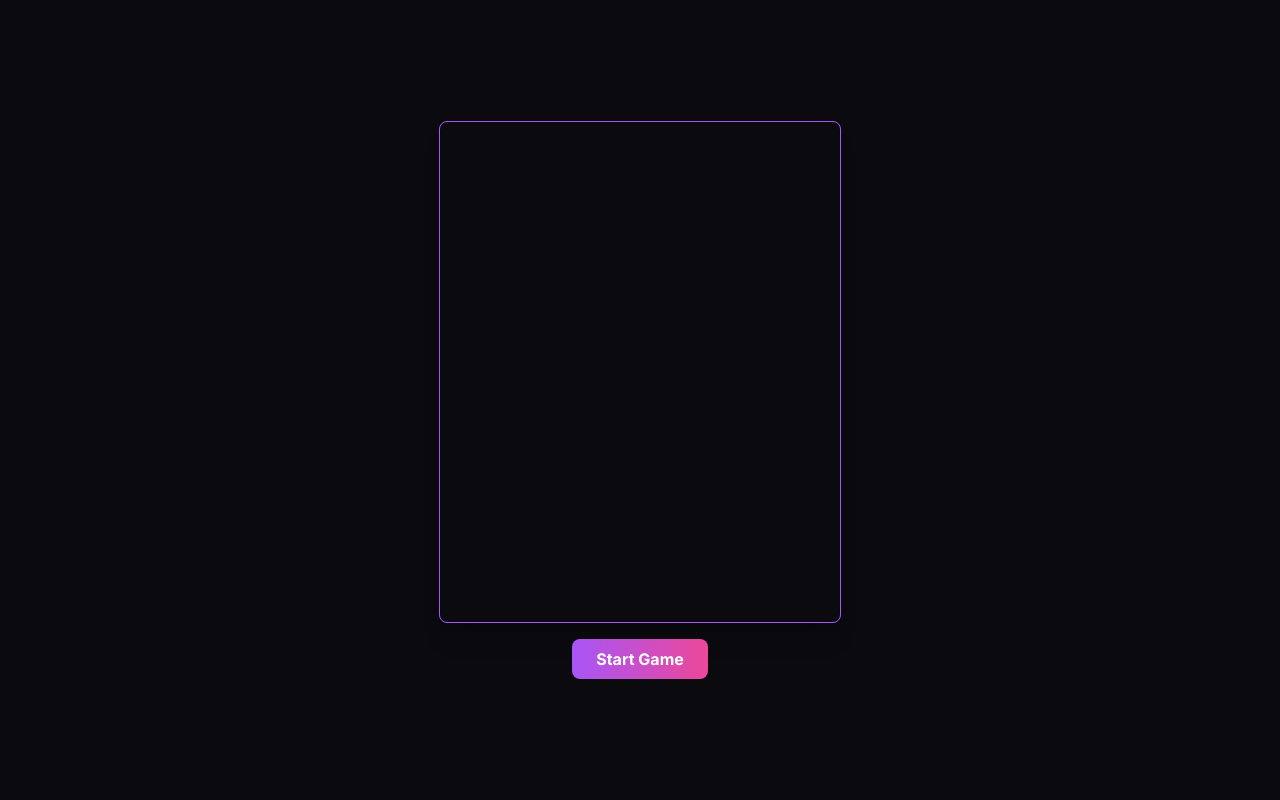
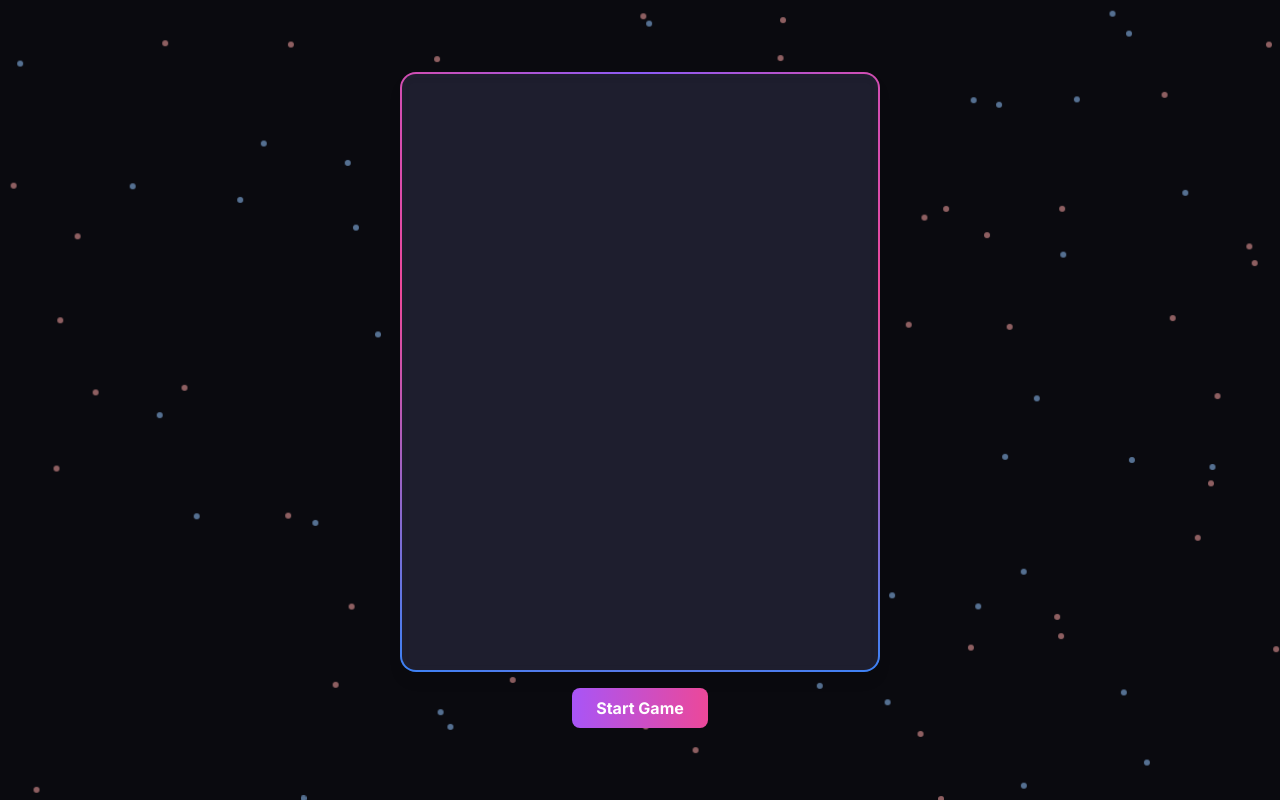
Before and after one commit to dinesh-git17/dinesh-portfolio, a Next.js app: page /flappy-bird in a window 1280 px wide. Built offline with nearby package versions, Linux system fonts and the light colour scheme.

Commit message:
Updated flappy bird logic and ui

```diff
--- a/src/components/FlappyBirdGame.tsx
+++ b/src/components/FlappyBirdGame.tsx
@@ -1,5 +1,6 @@
 "use client";
 import { useEffect, useRef, useState, useCallback } from "react";
+import FloatingDots from "@/components/FloatingDots";
 
 // ✅ Define Pipe Type
 type Pipe = {
@@ -22,6 +23,7 @@ export default function FlappyBirdGame() {
   const rocketAngleRef = useRef(0);
   const [highScore, setHighScore] = useState(0); // ✅ High Score State
   const [isTransitioning, setIsTransitioning] = useState(false);
+  const [isFadingOut, setIsFadingOut] = useState(false); // ✅ For smooth fade transition
 
   const gravity = 0.5;
   const pipeWidth = 60;
@@ -56,16 +58,16 @@ export default function FlappyBirdGame() {
     rocketAngleRef.current = 0.3;
   }, [gameRunning, gameOver]);
 
-  // ✅ Reset Game Function
   const resetGame = useCallback(() => {
-    let newHighScore = highScore;
+    setGameOver(false);
+    setGameRunning(true);
 
-    // ✅ Ensure High Score updates BEFORE setting game over state
-    if (scoreRef.current > highScore) {
-      newHighScore = scoreRef.current;
-      setHighScore(newHighScore);
+    // ✅ Ensure High Score updates BEFORE resetting the game
+    setHighScore((prevHighScore) => {
+      const newHighScore = Math.max(prevHighScore, scoreRef.current);
       localStorage.setItem("highScore", newHighScore.toString());
-    }
+      return newHighScore;
+    });
 
     // ✅ Reset game state
     birdYRef.current = 250;
@@ -74,9 +76,7 @@ export default function FlappyBirdGame() {
     scoreRef.current = 0;
     setScore(0);
     rocketAngleRef.current = 0;
-    setGameOver(false);
-    setGameRunning(true);
-  }, [highScore]);
+  }, []);
 
   // ✅ Game Loop
   useEffect(() => {
@@ -96,6 +96,12 @@ export default function FlappyBirdGame() {
       ctx.clearRect(0, 0, canvas.width, canvas.height);
       ctx.fillStyle = "#0A0A0F";
       ctx.fillRect(0, 0, canvas.width, canvas.height);
+
+      // ✅ Draw Score Directly on the Canvas
+      ctx.fillStyle = "#FFD700"; // ✅ Gold color for high visibility
+      ctx.font = "bold 28px Inter"; // ✅ Matches website font
+      ctx.textAlign = "left";
+      ctx.fillText(`Score: ${scoreRef.current}`, 20, 40); // ✅ Draws score at top-left
 
       // ✅ Stop rendering objects when Game Over
       if (gameOver) return; // ✅ Prevents further drawing
@@ -150,7 +156,7 @@ export default function FlappyBirdGame() {
             canvas.height - pipe.height - pipeGap
           );
 
-          // ✅ Collision Detection (Ensures Smooth Transition to Game Over)
+          // collision detection
           if (
             (rocketX + 15 > pipe.x &&
               rocketX - 15 < pipe.x + pipeWidth &&
@@ -160,23 +166,25 @@ export default function FlappyBirdGame() {
           ) {
             running = false;
             setGameRunning(false);
-            setIsTransitioning(true); // ✅ Prevents the button from showing too early
+            setIsTransitioning(true); // ✅ Prevents glitches
+            setIsFadingOut(true); // ✅ Start the fade-out effect
 
             // ✅ Stop Game Rendering Immediately
             pipesRef.current = [];
 
-            // ✅ Force Full Canvas Clear (No Leftover Pipes)
-            requestAnimationFrame(() => {
-              ctx.clearRect(0, 0, canvas.width, canvas.height);
-              ctx.fillStyle = "#0A0A0F";
-              ctx.fillRect(0, 0, canvas.width, canvas.height);
+            // ✅ Ensure High Score Updates BEFORE setting Game Over
+            setHighScore((prevHighScore) => {
+              const newHighScore = Math.max(prevHighScore, scoreRef.current);
+              localStorage.setItem("highScore", newHighScore.toString());
+              return newHighScore;
             });
 
-            // ✅ Pause for a brief moment before showing Game Over (Smooth Transition)
+            // ✅ Delay the Game Over screen appearance (Smooth Transition)
             setTimeout(() => {
               setGameOver(true);
-              setIsTransitioning(false); // ✅ Re-enable button only when transition is complete
-            }, 500); // ✅ 500ms pause prevents an instant jump
+              setIsFadingOut(false); // ✅ Reset fade state
+              setIsTransitioning(false);
+            }, 800); // ✅ 800ms delay ensures a smooth transition
           }
 
           // ✅ Score Update
@@ -233,39 +241,83 @@ export default function FlappyBirdGame() {
   }, [gameRunning, gameOver, jump]);
 
   return (
-    <div className="flex flex-col items-center relative">
+    <div className="relative w-full min-h-screen flex flex-col items-center justify-center bg-inherit text-inherit font-inter overflow-hidden">
+      {/* ✅ Floating Dots Background */}
+      <FloatingDots />
+
+      {/* ✅ Game Card Wrapper - Keeps everything centered and inside the game */}
+      <div className="relative flex flex-col items-center">
+        {/* ✅ Display Running Score inside the Game Card */}
+        {gameRunning && !gameOver && (
+          <div
+            className={`absolute top-4 left-4 bg-[#1e1e2e] px-4 py-2 rounded-lg shadow-md border border-yellow-500 transition-opacity duration-500 ${
+              isFadingOut ? "opacity-0" : "opacity-100"
+            }`}
+          >
+            <p className="text-yellow-400 text-xl font-bold tracking-wide drop-shadow-md">
+              Score: {score}
+            </p>
+          </div>
+        )}
+
+        {/* ✅ Game Canvas & Card with a Modern Border */}
+        <div
+          className={`relative rounded-xl shadow-lg transition-opacity duration-700 ${
+            isFadingOut ? "opacity-0" : "opacity-100"
+          }`}
+          style={{
+            width: "480px",
+            height: "600px",
+            padding: "4px", // ✅ Adds space for the border
+            borderRadius: "16px", // ✅ Smooth rounded edges
+            border: "2px solid transparent", // ✅ Transparent border (base)
+            background:
+              "linear-gradient(#1e1e2e, #1e1e2e), radial-gradient(circle at top, #8b5cf6, #ec4899, #3b82f6)", // ✅ Gradient border effect
+            backgroundOrigin: "border-box",
+            backgroundClip: "padding-box, border-box",
+          }}
+        >
           <canvas
             ref={canvasRef}
-        width={400}
-        height={500}
-        className="border border-purple-500 rounded-lg shadow-xl"
+            width={480}
+            height={600}
+            className="rounded-lg shadow-inner w-full h-full"
           />
+        </div>
 
-      {/* ✅ Game Over Screen with Guaranteed Wider Score Card */}
-      {gameOver && (
-        <div className="absolute inset-0 w-full h-full flex flex-col items-center justify-center bg-gradient-to-b from-black via-purple-900 to-black z-50">
+        {/* ✅ Game Over Screen with Modern Border */}
+        {gameOver && !isFadingOut && (
+          <div
+            className="absolute inset-0 flex flex-col items-center justify-center transition-opacity duration-700 animate-fadeIn"
+            style={{
+              width: "480px",
+              height: "600px",
+              padding: "4px", // ✅ Adds space for the border
+              borderRadius: "16px", // ✅ Smooth rounded edges
+              border: "2px solid transparent", // ✅ Transparent border (base)
+              background:
+                "linear-gradient(#1e1e2e, #1e1e2e), radial-gradient(circle at top, #8b5cf6, #ec4899, #3b82f6)", // ✅ Gradient border effect
+              backgroundOrigin: "border-box",
+              backgroundClip: "padding-box, border-box",
+            }}
+          >
             {/* ✅ Game Over Text */}
             <h1
-            className="font-extrabold tracking-wide text-transparent bg-clip-text bg-gradient-to-r from-purple-500 via-pink-500 to-blue-500 drop-shadow-lg animate-pulse whitespace-nowrap"
+              className="font-extrabold tracking-wide text-transparent bg-clip-text bg-gradient-to-r from-purple-400 via-pink-400 to-blue-500 drop-shadow-lg animate-pulse whitespace-nowrap"
               style={{
                 fontSize: "40px",
                 lineHeight: "1.2",
                 textAlign: "center",
-              position: "absolute",
-              top: "22%",
-              width: "320px", // ✅ Ensures "Game Over" and card match in width
               }}
             >
               GAME OVER
             </h1>
 
-          {/* ✅ Score & High Score - Properly Wider Card */}
+            {/* ✅ Score & High Score Card */}
             <div
-            className="bg-[#1e1e2e] p-5 rounded-xl shadow-md flex flex-col items-center space-y-3 transition duration-300 hover:scale-105 hover:shadow-purple-500/50"
+              className="bg-[#181824] p-6 rounded-xl shadow-md flex flex-col items-center space-y-4 transition duration-300 hover:scale-105 hover:shadow-purple-500/50 mt-6"
               style={{
-              position: "absolute",
-              top: "45%",
-              width: "220px", // ✅ Explicitly setting width so it matches "Game Over"
+                width: "320px",
               }}
             >
               <table className="w-full text-lg font-semibold text-gray-300 border-separate border-spacing-y-3">
@@ -273,24 +325,34 @@ export default function FlappyBirdGame() {
                   <tr className="border-b border-gray-600">
                     <td className="py-2 text-left flex justify-between w-full">
                       <span>Score</span>
-                    <span className="opacity-0 mx-4">|</span>{" "}
-                    {/* ✅ Imaginary Divider */}
+                      <span className="opacity-0 mx-4">|</span>
                       <span className="text-yellow-400">{score}</span>
                     </td>
                   </tr>
                   <tr>
                     <td className="py-2 text-left flex justify-between w-full">
                       <span>High Score</span>
-                    <span className="opacity-0 mx-4">|</span>{" "}
-                    {/* ✅ Imaginary Divider */}
+                      <span className="opacity-0 mx-4">|</span>
                       <span className="text-pink-400">{highScore}</span>
                     </td>
                   </tr>
                 </tbody>
               </table>
+
+              {/* ✅ Play Again Button - Now Inside the Card */}
+              <button
+                className="w-[180px] py-2 text-md font-semibold text-white bg-gradient-to-r from-purple-500 via-pink-500 to-blue-500 rounded-lg shadow-md hover:scale-105 hover:shadow-purple-500/50 transition-all duration-300"
+                onClick={() => {
+                  setGameRunning(true); // ✅ Restart game instantly
+                  resetGame(); // ✅ Reset all states properly
+                }}
+              >
+                Play Again
+              </button>
             </div>
           </div>
         )}
+      </div>
 
       {/* ✅ Hide the "Start Game" button during transition & when game is running */}
       {!gameRunning && !gameOver && !isTransitioning && (
```
Lines whose indentation alone changed are shown as unchanged.
